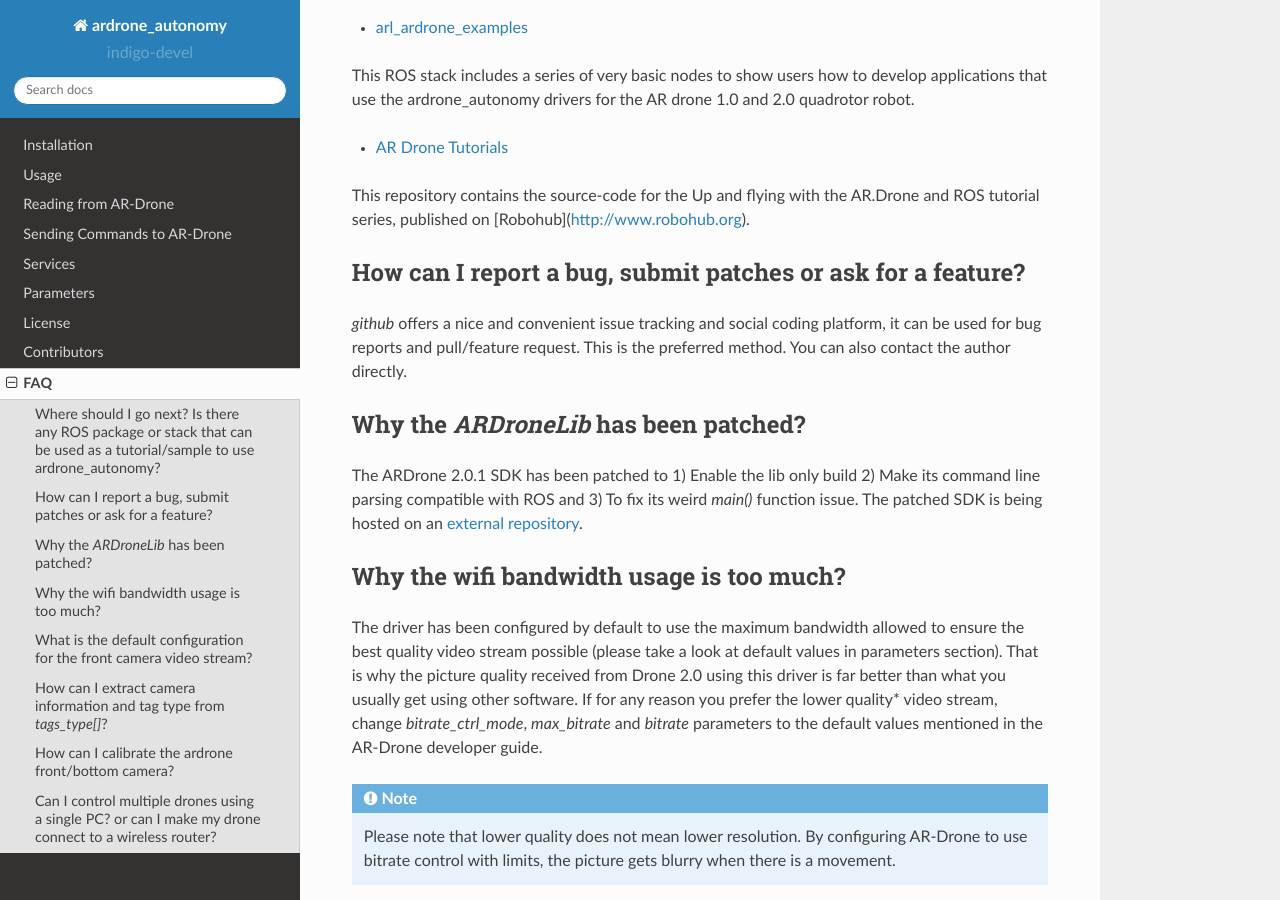
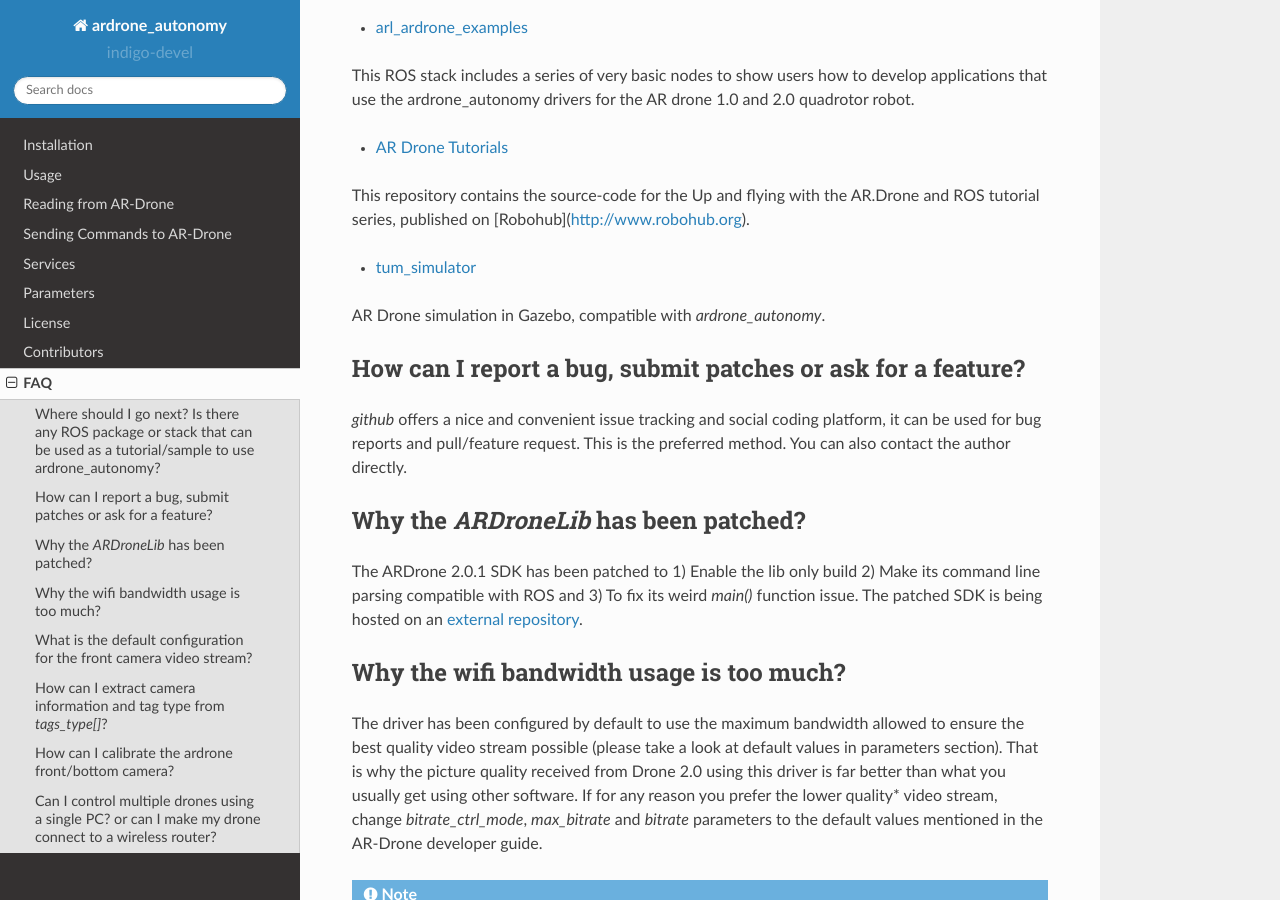
Before and after one commit to AutonomyLab/ardrone_autonomy, a Sphinx documentation site: the page built from docs/FAQ.rst, in a window 1280 px wide and 900 px high, scrolled down 528 px. Built offline with Sphinx 7.4.7 and the Read the Docs theme 2.0.0, drawn with Linux system fonts in a browser that asks for light colours.

Commit message:
Add more resources to FAQ

```diff
--- a/docs/FAQ.rst
+++ b/docs/FAQ.rst
@@ -22,6 +22,9 @@
 
 This repository contains the source-code for the Up and flying with the AR.Drone and ROS tutorial series, published on [Robohub](http://www.robohub.org).
 
+- `tum_simulator <http://wiki.ros.org/tum_simulator>`_
+
+AR Drone simulation in Gazebo, compatible with `ardrone_autonomy`.
 
 How can I report a bug, submit patches or ask for a feature?
 ------------------------------------------------------------
```
